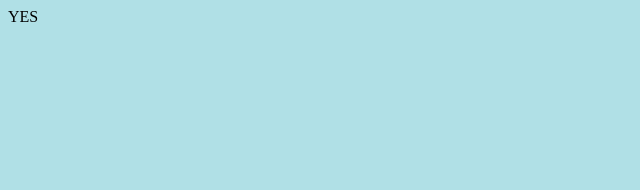
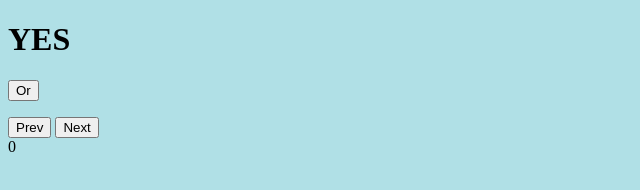
Before and after one commit to farste/catalog-app, a website: page index.html in a window 1280 px wide. Shown: the whole page, without its empty margins (0-640 px from the left). Drawn offline with Linux system fonts and the light colour scheme.

Commit message:
Uses google books API, bare min functionality

```diff
--- a/catalog.js
+++ b/catalog.js
@@ -0,0 +1,42 @@
+//import axios from 'axios'
+const host = "https://www.googleapis.com/books/v1/volumes"
+
+/* axios.get(host).then(res => {
+    console.log(res)
+}).catch(err => {
+    console.error(err);
+}); */
+
+
+function loadDoc() {
+    var xhttp = new XMLHttpRequest();
+    xhttp.onreadystatechange = function() {
+      if (this.readyState == 4 && this.status == 200) {
+        //document.getElementById("yes").innerHTML = this.responseText;
+        let list = JSON.parse(this.response);
+        for (let i = 0; i < 6; i++) {
+            document.getElementById(`item${i}`).innerHTML = list.items[i].volumeInfo.title;
+            console.log(list);
+        }
+      }
+    };
+    sIndex = pNumber * 6;
+    xhttp.open("GET", `https://www.googleapis.com/books/v1/volumes?q=bear&startIndex=${sIndex}`, true);
+    xhttp.send();
+  }
+
+let pNumber = 0;
+
+function pageNumber(polarity) {
+    switch(polarity) {
+        case "plus":
+            pNumber ++;
+            break;
+        case "minus":
+            pNumber --;
+            break;
+    }
+    if (pNumber < 0) {pNumber = 0};
+    document.getElementById("page").innerHTML = pNumber;
+    loadDoc()
+}
--- a/index.html
+++ b/index.html
@@ -1,6 +1,24 @@
 <!DOCTYPE html>
 <html style="background-color:powderblue;">
+<script src="./catalog.js"></script>
     <head>
-        YES
+        <h1 id="yes">YES</h1>
+
+        <button type="button" onclick="loadDoc()">Or</button>
+
     </head>
+
+    <div>
+        <p id="item0"></p>
+        <p id="item1"></p>
+        <p id="item2"></p>
+        <p id="item3"></p>
+        <p id="item4"></p>
+        <p id="item5"></p>
+    </div>
+    <div>
+        <button type="button" id="prev" onclick="pageNumber('minus')">Prev</button>
+        <button type="button" id="next" onclick="pageNumber('plus')">Next</button>
+        <div id="page">0</div>
+    </div>
 </html>
```
Also changed, not shown: package.json (added, +11 -0 lines), 2 other files.
